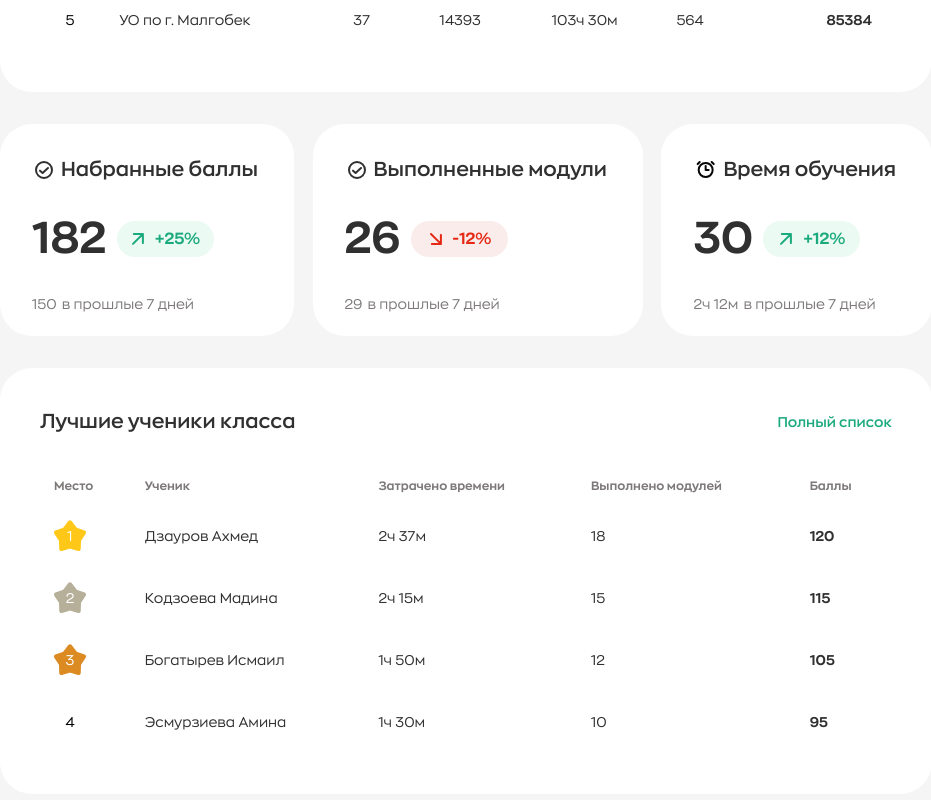
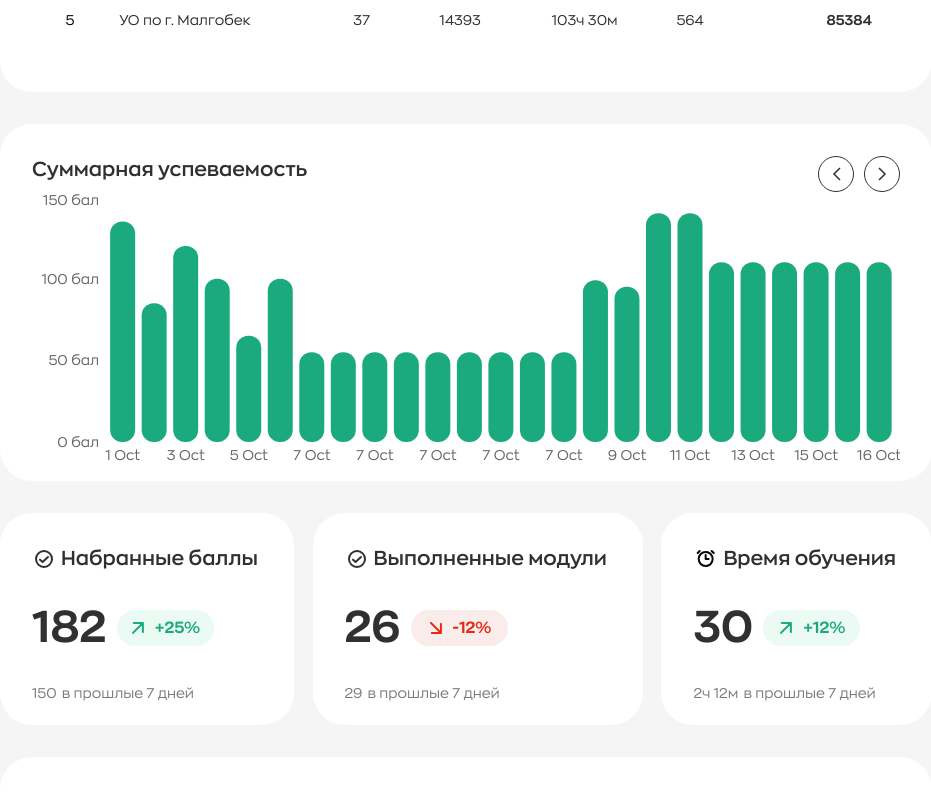
Before and after one commit to MilleniumIT06/deshar-frontend, a Next.js app: page /admin in a window 1280 px wide. Shown: the part 1420-2220 px from the top of the page, without its empty margins (308-1239 px from the left). Built offline with nearby package versions, Linux system fonts and the light colour scheme; a web font is replaced by a local one.

Commit message:
add BarChart for admin

```diff
--- a/src/app/(admin-panel)/admin/(index)/(main-page)/AdminPageContent.tsx
+++ b/src/app/(admin-panel)/admin/(index)/(main-page)/AdminPageContent.tsx
@@ -9,11 +9,18 @@ import { Loading } from '@/components/Admin/Loading'
 import { StatisticsBlock } from '@/components/Admin/StatisticsBlock'
 import { Table } from '@/components/Admin/Table'
 import { ResultsCard } from '@/components/ResultsCard'
-import { defaultPieData, defaultPieTimeData, departmentMockData, SchoolsMockData } from '@/mocks/adminMock'
+import {
+	barChartMockData,
+	defaultPieData,
+	defaultPieTimeData,
+	departmentMockData,
+	SchoolsMockData,
+} from '@/mocks/adminMock'
 import { TEST_CLASSMATES } from '@/mocks/data'
 import useRole from '@/shared/hooks/admin/useRole'
 import { type Student, type DepartamentItem, type SchoolDepItem } from '@/shared/types/admin/types'
 import './AdminPageContent.scss'
+import { MainChart } from '@/widgets/AdminWidgets/MainChart'
 
 export const AdminPageContent = () => {
 	const { hasRole, role } = useRole()
@@ -63,7 +70,7 @@ export const AdminPageContent = () => {
 					/>
 				</ClassCardMain>
 			)}
-			{/*<MainChart data={barChartMockData} title="Суммарная успеваемость" /> */}
+			<MainChart data={barChartMockData} title="Суммарная успеваемость" />
 			<div className="MainStatisticPageContent__result_cards">
 				<ResultsCard
 					id={1}
@@ -100,25 +107,25 @@ export const AdminPageContent = () => {
 							viewBox="0 0 25 24"
 							fill="none"
 							xmlns="http://www.w3.org/2000/svg">
-							<circle cx="12.6666" cy="12" r="7" stroke="#060606" stroke-width="2" />
+							<circle cx="12.6666" cy="12" r="7" stroke="#060606" strokeWidth="2" />
 							<path
 								d="M12.6666 8.12109L12.6666 12.1211L15.6666 12.1211"
 								stroke="#060606"
-								stroke-width="2"
-								stroke-linecap="round"
-								stroke-linejoin="round"
+								strokeWidth="2"
+								strokeLinecap="round"
+								strokeLinejoin="round"
 							/>
 							<path
 								d="M18.6666 4L20.7317 6.06504"
 								stroke="#060606"
-								stroke-width="2"
-								stroke-linecap="round"
+								strokeWidth="2"
+								strokeLinecap="round"
 							/>
 							<path
 								d="M6.73169 4L4.66664 6.06504"
 								stroke="#060606"
-								stroke-width="2"
-								stroke-linecap="round"
+								strokeWidth="2"
+								strokeLinecap="round"
 							/>
 						</svg>
 					}
--- a/src/components/Admin/Dashboard/DashboardMenu/index.tsx
+++ b/src/components/Admin/Dashboard/DashboardMenu/index.tsx
@@ -181,7 +181,7 @@ export const DashboardMenu = () => {
 						<Logo className="DashboardMenu__logo" href="/" />
 					</div>
 					<div className="DashboardMenu__content">
-						<DashboardMenuItem title="Статистика" href="/" />
+						<DashboardMenuItem title="Статистика" href="/admin" />
 						{hasRole(['admin', 'department', 'ministry']) && (
 							<DashboardMenuItem title="Школы" href="/schools" icon={<SchoolsIcon />} />
 						)}
--- a/src/components/Admin/StatisticsBlock/index.tsx
+++ b/src/components/Admin/StatisticsBlock/index.tsx
@@ -104,39 +104,29 @@ export const StatisticsBlock = ({ data, centerLabel = 'баллов' }: Statisti
 								/>
 							))}
 						</Pie>
-
-						{/* Custom positioned tooltips for each segment */}
 						<Legend
 							content={<CustomLeg data={data} />}
 							align="right"
 							layout="vertical"
 							verticalAlign="middle"
 						/>
-						{/* <Tooltip content={(data) => {
-                            console.log(data.payload);
-                            return <CustomTooltip data={data} />
-                        }
-                        }
-                        /> */}
 						<Tooltip
 							isAnimationActive={false}
 							content={data => {
 								return <CustomTooltip data={data} />
 							}}
 						/>
-						{/* if (data && data.payload) {
-
-                                return <CustomTooltip name={data.payload[0].name} value={data.payload[0].value} />
-                             } */}
 						<Label
 							position="center"
 							fill="#000"
+							className="StatisticsBlock__label_text_value"
 							style={{ transform: 'translateY(-5px)', fontSize: 24, fontWeight: 700 }}>
 							{reducedValue}
 						</Label>
 						<Label
 							position="center"
 							fill="#666"
+							className="StatisticsBlock__label_text_label"
 							style={{ transform: 'translateY(15px)', fontSize: 12, fontWeight: 400 }}>
 							{centerLabel}
 						</Label>
--- a/src/components/Admin/Table/index.tsx
+++ b/src/components/Admin/Table/index.tsx
@@ -61,12 +61,12 @@ export const Table = <TData, TValue>({ data, getColumns, handleRowClick }: Table
 															<path
 																d="M15 10L10 15L5 10"
 																stroke="#7D7979"
-																stroke-width="1.5"
+																strokeWidth="1.5"
 															/>
 															<path
 																d="M10 15L10 5"
 																stroke="#7D7979"
-																stroke-width="1.4"
+																strokeWidth="1.4"
 															/>
 														</g>
 													</svg>
@@ -81,12 +81,12 @@ export const Table = <TData, TValue>({ data, getColumns, handleRowClick }: Table
 														<path
 															d="M15 10L10 15L5 10"
 															stroke="#7D7979"
-															stroke-width="1.5"
+															strokeWidth="1.5"
 														/>
 														<path
 															d="M10 15L10 5"
 															stroke="#7D7979"
-															stroke-width="1.4"
+															strokeWidth="1.4"
 														/>
 													</svg>
 												),
--- a/src/mocks/adminMock.ts
+++ b/src/mocks/adminMock.ts
@@ -3,33 +3,6 @@
 // import type { TeacherItem } from '../components/TeachersTable'
 // import { type Option } from '../shared/ui/Selector'
 // import type { DepartamentItem, SchoolDepItem } from '../types/types'
-// export const barChartMockData = [
-// 	{ name: new Date(2023, 9, 1), value: 135 },
-// 	{ name: new Date(2023, 9, 2), value: 85 },
-// 	{ name: new Date(2023, 9, 3), value: 120 },
-// 	{ name: new Date(2023, 9, 4), value: 100 },
-// 	{ name: new Date(2023, 9, 5), value: 65 },
-// 	{ name: new Date(2023, 9, 6), value: 100 },
-// 	{ name: new Date(2023, 9, 7), value: 55 },
-// 	{ name: new Date(2023, 9, 7), value: 55 },
-// 	{ name: new Date(2023, 9, 7), value: 55 },
-// 	{ name: new Date(2023, 9, 7), value: 55 },
-// 	{ name: new Date(2023, 9, 7), value: 55 },
-// 	{ name: new Date(2023, 9, 7), value: 55 },
-// 	{ name: new Date(2023, 9, 7), value: 55 },
-// 	{ name: new Date(2023, 9, 7), value: 55 },
-// 	{ name: new Date(2023, 9, 7), value: 55 },
-// 	{ name: new Date(2023, 9, 8), value: 99 },
-// 	{ name: new Date(2023, 9, 9), value: 95 },
-// 	{ name: new Date(2023, 9, 10), value: 140 },
-// 	{ name: new Date(2023, 9, 11), value: 140 },
-// 	{ name: new Date(2023, 9, 12), value: 110 },
-// 	{ name: new Date(2023, 9, 13), value: 110 },
-// 	{ name: new Date(2023, 9, 14), value: 110 },
-// 	{ name: new Date(2023, 9, 15), value: 110 },
-// 	{ name: new Date(2023, 9, 16), value: 110 },
-// 	{ name: new Date(2023, 9, 16), value: 110 },
-// ]
 // export const TEST_CLASSMATES = [
 // 	{
 // 		id: 99,
@@ -43,6 +16,34 @@
 // 	},
 
 import { type DepartamentItem, type SchoolDepItem } from '@/shared/types/admin/types'
+
+export const barChartMockData = [
+	{ name: new Date(2023, 9, 1), value: 135 },
+	{ name: new Date(2023, 9, 2), value: 85 },
+	{ name: new Date(2023, 9, 3), value: 120 },
+	{ name: new Date(2023, 9, 4), value: 100 },
+	{ name: new Date(2023, 9, 5), value: 65 },
+	{ name: new Date(2023, 9, 6), value: 100 },
+	{ name: new Date(2023, 9, 7), value: 55 },
+	{ name: new Date(2023, 9, 7), value: 55 },
+	{ name: new Date(2023, 9, 7), value: 55 },
+	{ name: new Date(2023, 9, 7), value: 55 },
+	{ name: new Date(2023, 9, 7), value: 55 },
+	{ name: new Date(2023, 9, 7), value: 55 },
+	{ name: new Date(2023, 9, 7), value: 55 },
+	{ name: new Date(2023, 9, 7), value: 55 },
+	{ name: new Date(2023, 9, 7), value: 55 },
+	{ name: new Date(2023, 9, 8), value: 99 },
+	{ name: new Date(2023, 9, 9), value: 95 },
+	{ name: new Date(2023, 9, 10), value: 140 },
+	{ name: new Date(2023, 9, 11), value: 140 },
+	{ name: new Date(2023, 9, 12), value: 110 },
+	{ name: new Date(2023, 9, 13), value: 110 },
+	{ name: new Date(2023, 9, 14), value: 110 },
+	{ name: new Date(2023, 9, 15), value: 110 },
+	{ name: new Date(2023, 9, 16), value: 110 },
+	{ name: new Date(2023, 9, 16), value: 110 },
+]
 
 // 	{
 // 		id: 77,
--- /dev/null
+++ b/src/widgets/AdminWidgets/MainChart/BarChart.tsx
@@ -0,0 +1,53 @@
+import { BarChart as RechartsBar, Bar, XAxis, YAxis, Tooltip } from 'recharts'
+
+import { type BarChartDataItem } from '.'
+
+const CustomTooltip = ({ value }: { value: number }) => {
+	if (value) {
+		return (
+			<div className="custom-tooltip">
+				<span className="custom-tooltip__value">{`${value} баллов`}</span>
+			</div>
+		)
+	}
+
+	return null
+}
+
+const ticks = [0, 50, 100, 150].map(value => Math.round(value * 10) / 10)
+
+export const BarChart = ({ data }: { data: BarChartDataItem[] }) => {
+	return (
+		<RechartsBar
+			style={{ width: '100%', height: '100%', aspectRatio: 1.618 }}
+			responsive
+			data={data}
+			isAnimationActive={false}>
+			<XAxis
+				dataKey="name"
+				tickFormatter={t => `${t.getDate()} ${t.toLocaleString('default', { month: 'short' })}`}
+				axisLine={false}
+			/>
+			<YAxis
+				width={70}
+				dataKey="value"
+				tickFormatter={value => `${value} бал`}
+				axisLine={false}
+				ticks={ticks}
+			/>
+			<Tooltip
+				shared={false}
+				content={data => {
+					if (data.payload[0] && data.payload[0].payload) {
+						return <CustomTooltip value={data.payload[0].payload.value} />
+					}
+					return <>error</>
+				}}
+				isAnimationActive={false}
+				offset={-30}
+			/>
+			{/* <Legend /> */}
+			<Bar radius={12} dataKey="value" fill="#1baa7d" />
+		</RechartsBar>
+	)
+}
--- /dev/null
+++ b/src/widgets/AdminWidgets/MainChart/index.tsx
@@ -0,0 +1,41 @@
+import { Button } from '@/shared/ui/Button'
+
+import './styles.scss'
+import { BarChart } from './BarChart'
+
+export interface BarChartDataItem {
+	name: Date
+	value: number
+}
+export const MainChart = ({ data, title = 'TITLE' }: { data: BarChartDataItem[]; title: string }) => {
+	return (
+		<div className="MainChart">
+			<div className="MainChart__top">
+				<span className="MainChart__title">{title}</span>
+				<div className="MainChart__navigation">
+					<Button variant="iconThird" size="iconSmall">
+						<svg
+							width="9"
+							height="14"
+							viewBox="0 0 9 14"
+							fill="none"
+							xmlns="http://www.w3.org/2000/svg">
+							<path d="M8 1L2 7L8 13" stroke="#303030" strokeWidth="1.5" />
+						</svg>
+					</Button>
+					<Button variant="iconThird" size="iconSmall">
+						<svg
+							width="9"
+							height="14"
+							viewBox="0 0 9 14"
+							fill="none"
+							xmlns="http://www.w3.org/2000/svg">
+							<path d="M1 13L7 7L1 1" stroke="#303030" strokeWidth="1.5" />
+						</svg>
+					</Button>
+				</div>
+			</div>
+			<BarChart data={data} />
+		</div>
+	)
+}
--- /dev/null
+++ b/src/widgets/AdminWidgets/MainChart/styles.scss
@@ -0,0 +1,42 @@
+.MainChart {
+	border-radius: 32px;
+	padding: 32px 32px 40px;
+	width: 100%;
+	height: 357px;
+	display: flex;
+	flex-direction: column;
+	justify-content: space-between;
+	background-color: var(--neutral-white);
+	margin-top: 32px;
+	&__top {
+		display: flex;
+		justify-content: space-between;
+	}
+	&__navigation {
+		display: flex;
+		align-items: center;
+		gap: 10px;
+	}
+	&__title {
+		font-family: var(--font-family);
+		font-weight: 600;
+		font-size: 20px;
+		line-height: 140%;
+		text-align: center;
+		color: var(--neutral-darkest);
+	}
+}
+.recharts-surface {
+	outline: none;
+}
+.recharts-cartesian-axis-tick-line {
+	display: none;
+}
+.recharts-text {
+	font-family: var(--font-family);
+	font-weight: 400;
+	font-size: 14px;
+	line-height: 143%;
+	text-align: center;
+	color: var(--neutral-medium);
+}
```
